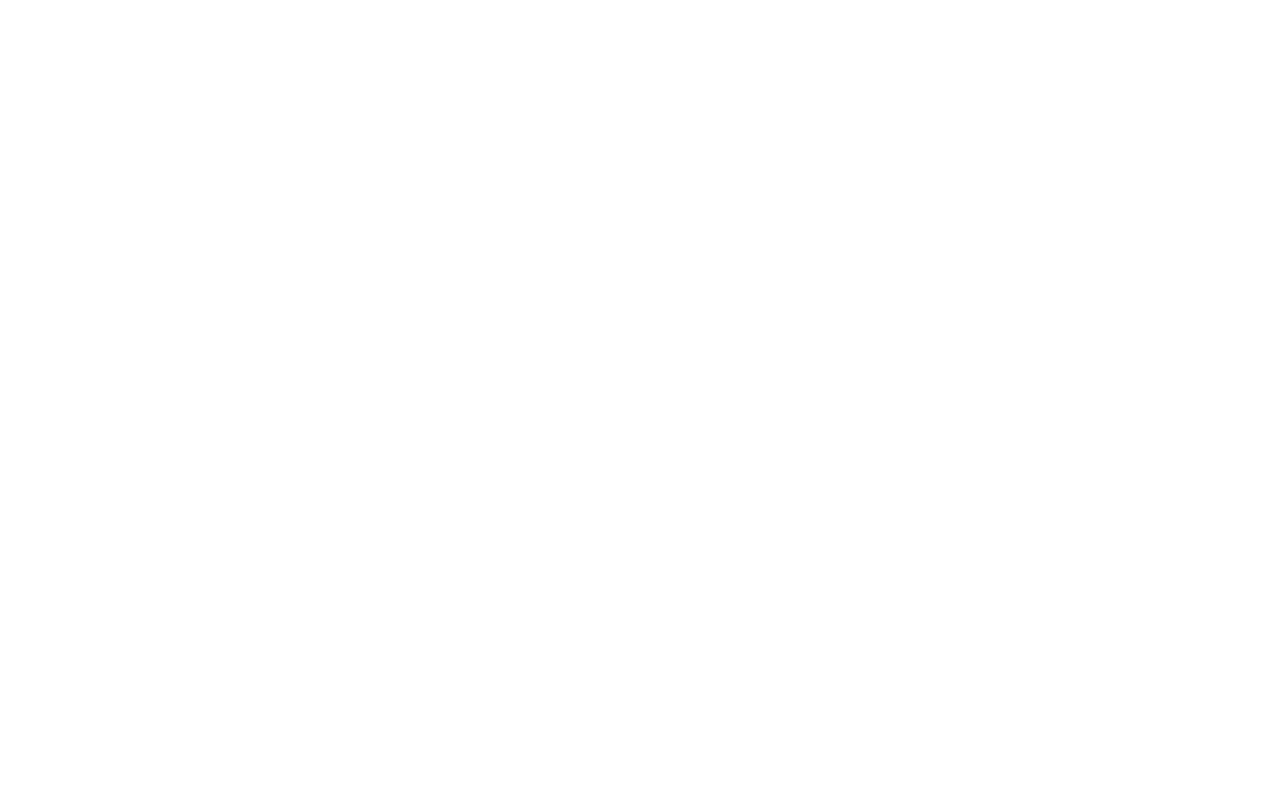
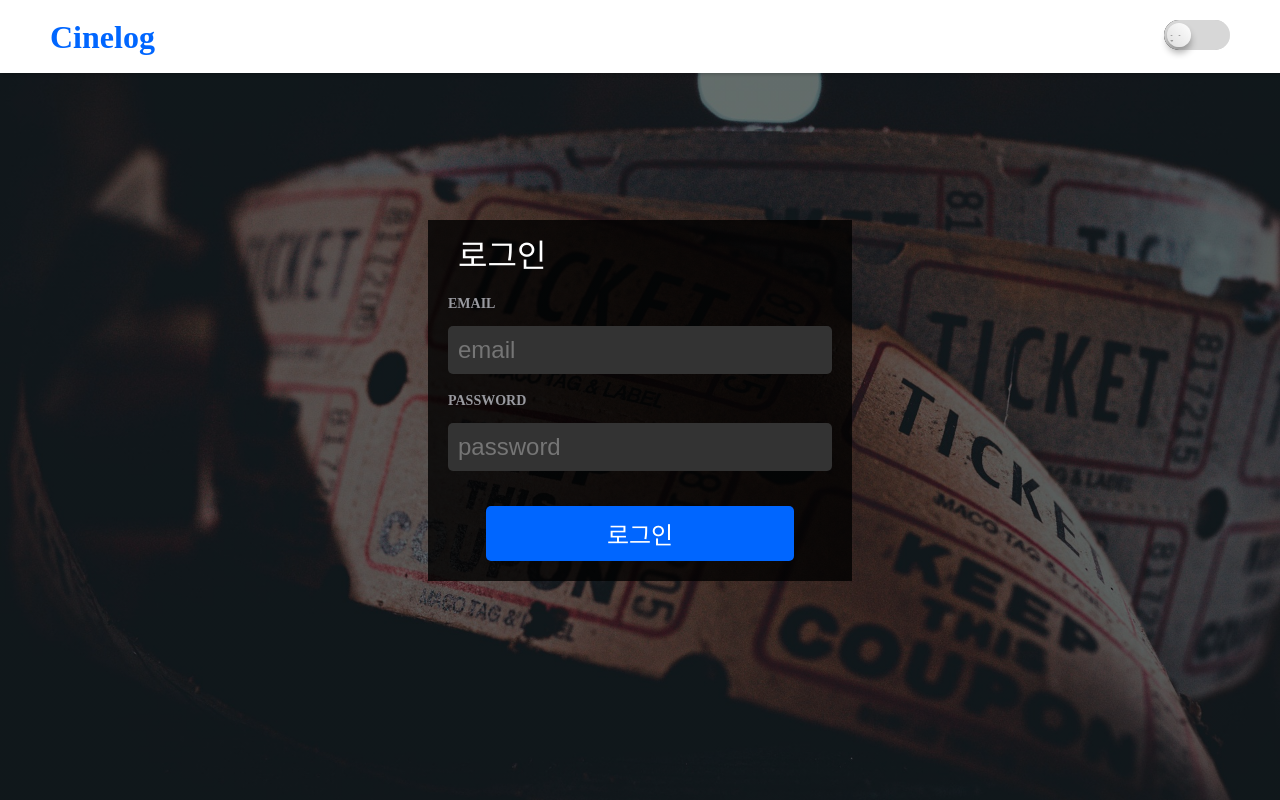
Before and after one commit to chanyoungcoding/Chans-movie, a React (Vite) app in the folder client/: page /login in a window 1280 px wide. Before the commit this address had no page. Built offline with nearby package versions, Linux system fonts and the light colour scheme.

Commit message:
login page add

```diff
--- a/client/package.json
+++ b/client/package.json
@@ -16,6 +16,7 @@
     "moment": "^2.30.1",
     "react": "^18.2.0",
     "react-dom": "^18.2.0",
+    "react-hook-form": "^7.51.0",
     "react-query": "^3.39.3",
     "react-router-dom": "^6.22.3",
     "styled-components": "^6.1.8"
--- a/client/src/App.tsx
+++ b/client/src/App.tsx
@@ -3,6 +3,7 @@ import Common from './pages/Common';
 import Home from './pages/Home';
 import './App.css';
 import Main from './pages/Main';
+import Login from './pages/Login';
 function App() {
 
   return (
@@ -10,6 +11,7 @@ function App() {
       <Route element={<Common/>}>
         <Route index element={<Main/>}/>
         <Route path='/home' element={<Home/>}/>
+        <Route path='/login' element={<Login/>}/>
       </Route>
     </Routes>
   )
--- /dev/null
+++ b/client/src/pages/Login.tsx
@@ -0,0 +1,91 @@
+import { useForm, SubmitHandler } from "react-hook-form";
+import styled from "styled-components";
+import LoginBackground from "../images/background1.jpg";
+
+const LoginContainer = styled.div`
+  display: flex;
+  justify-content: center;
+  align-items: center;
+  height: 100vh;
+  background: linear-gradient(rgba(0,0,0,0.5), rgba(0,0,0,0.5)), url(${LoginBackground}) no-repeat center/cover;
+`;
+
+const LoginBox = styled.div`
+  min-width: 30%;
+  padding: 0px 20px;
+  background: linear-gradient(rgba(0,0,0,0.8), rgba(0,0,0,0.8));
+
+  h1 {
+    margin: 20px 10px;
+    font-size: 2rem;
+    color: white;
+  }
+
+  form {
+    display: flex;
+    flex-direction: column;
+    .inputerror {
+      margin-bottom: 30px;
+      font-size: 14px;
+      color: #E87C03;
+    }
+    .inputsubmit {
+      min-width: 80%;
+      margin: 20px auto;
+      background-color: #0066FF;
+    }
+  }
+
+  input {
+    margin: 15px 0px;
+    padding: 10px;
+    font-size: 1.5rem;
+    background-color: #333333;
+    color: white;
+    border-radius: 5px;
+    border: none;
+    outline: none;
+  }
+
+  label {
+    margin-top: 5px;
+    font-size: 14px;
+    font-weight: bold;
+    color: #999AA0;
+  }
+`;
+
+interface UserInput {
+  name: string;
+  password: string;
+}
+
+const Login = () => {
+
+  const {register, handleSubmit, formState: {errors} } = useForm<UserInput>();
+
+  const onSubmit: SubmitHandler<UserInput> = (data) => {
+    console.log(data);
+  }
+
+  return (
+    <LoginContainer>
+      <LoginBox>
+        <h1>로그인</h1>
+        <form onSubmit={handleSubmit(onSubmit)}>
+          <label htmlFor="username">EMAIL</label>
+          <input {...register("name", { required: true, maxLength: 9 })} type="text" id="username" placeholder="email" />
+          {errors.name?.type === "required" && (<div className="inputerror">이름을 입력해 주세요.</div>)}
+
+          <label htmlFor="password">PASSWORD</label>
+          <input {...register("password", { required: true })} type="password"  id="password" placeholder="password" />
+          {errors.password?.type === "required" && (<div className="inputerror">패스워드를 입력해 주세요.</div>)}
+
+          <input className="inputsubmit" type="submit" value="로그인" />
+      </form>
+      </LoginBox>
+    </LoginContainer>
+  )
+}
+
+export default Login
--- a/client/src/pages/Main.tsx
+++ b/client/src/pages/Main.tsx
@@ -1,6 +1,7 @@
 
 import styled from "styled-components";
 import MainBackground from "../images/background1.jpg";
+import { useNavigate } from "react-router-dom";
 
 const MainContainer = styled.div`
   background: linear-gradient(rgba(0,0,0,0.5), rgba(0,0,0,0.5)), url(${MainBackground}) no-repeat center/cover;
@@ -11,6 +12,7 @@ const MainIntroBox = styled.div`
   position: relative;
   top: 50%;
   margin-left: 100px;
+
   @media screen and (max-width: 768px) {
     top: 40%;
     margin-left: 30px;
@@ -22,29 +24,34 @@ const MainIntroBox = styled.div`
     width: 80%;
     padding: 75px 0px 20px;
     border-bottom: 3px solid white;
+
     h1 {
       margin-right: 50px;
       font-size: 4rem;
       font-weight: bold;
       color: #0066FF;
+
+      @media screen and (max-width: 768px) {
+        margin-right: 0px;
+        font-size: 3rem;
+      }
     }
+
     h2 {
       font-size: 2rem;
       font-weight: bold;
       color: white;
+
+      @media screen and (max-width: 768px) {
+        margin-top: 30px;
+        font-size: 1.5rem;
+      }
     }
+
     @media screen and (max-width: 768px) {
       flex-direction: column;
       align-items: start;
       width: 70%;
-      h1 {
-        margin-right: 0px;
-        font-size: 3rem;
-      }
-      h2 {
-        margin-top: 30px;
-        font-size: 1.5rem;
-      }
     }
   }
 
@@ -60,19 +67,27 @@ const MainIntroBox = styled.div`
     border: none;
     outline: none;
     cursor: pointer;
+
     &:active {
       transform: scale(0.95);
     }
+
     @media screen and (max-width: 768px) {
       width: 200px;
       padding: 15px 10px;
       font-size: 1.5rem;
     }
   }
-`
-
+`;
 
 const Main = () => {
+
+  const navigate = useNavigate();
+
+  const loginMove = () => {
+    navigate('/login')
+  }
+
   return (
     <MainContainer>
       <MainIntroBox>
@@ -80,7 +95,7 @@ const Main = () => {
           <h1>Cinelog</h1>
           <h2>PROVIDES A GREAT EXPERIENCE</h2>
         </div>
-        <button>LOGIN</button>
+        <button onClick={loginMove}>LOGIN</button>
       </MainIntroBox>
     </MainContainer>
   )
```
Also changed, not shown: 1 other file (tests, documents, lock files or other folders).
